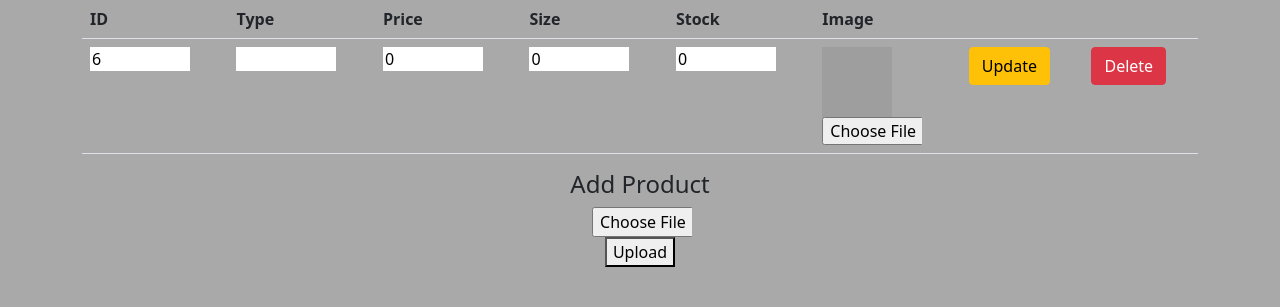
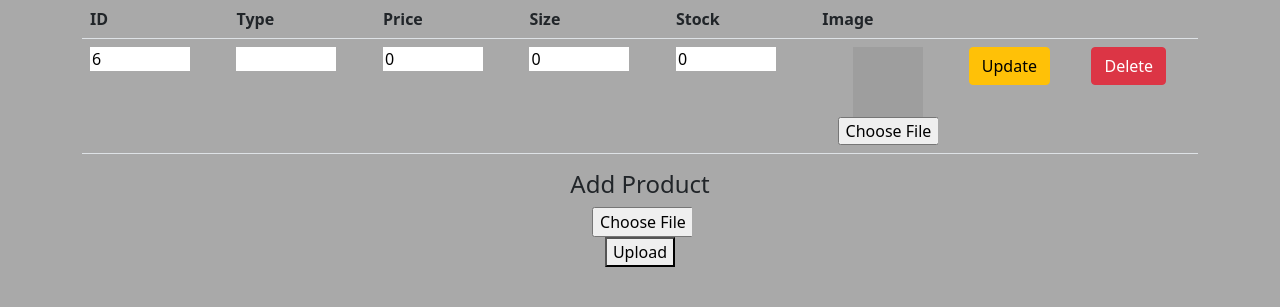
Before and after one commit to farhanaltariq/php_marketplace, a PHP site: page /admin.php in a window 1280 px wide. Shown: the part 161-468 px from the top of the page. Run offline with PHP 8.4, Linux system fonts and the light colour scheme; a user stored in the database is signed in; data comes from the database, SQL or seed files in the repository; grey boxes are pictures that could not be loaded.

Commit message:
Update admin.php

```diff
--- a/admin.php
+++ b/admin.php
@@ -73,8 +73,8 @@
             "<td><input name='harga' type='text' value='{$row['harga']}'</td>".
             "<td><input name='ukuran' type='text' value='{$row['ukuran']}'</td>".
             "<td><input name='stok' type='text' value='{$row['stok']}'</td>".
-            "<td><img src='{$row['img']}' width='70px' height='70px'><br>".
-            "<input name='img' type='file' value='{$row['img']}'></td>".
+            "<td><center><img src='{$row['img']}' width='70px' height='70px'><br>".
+            "<input name='img' type='file' value='{$row['img']}'></center></td>".
             "<td><button class='btn btn-warning' type='submit' name='update'>Update</td>".
             "</form>";
 
```
